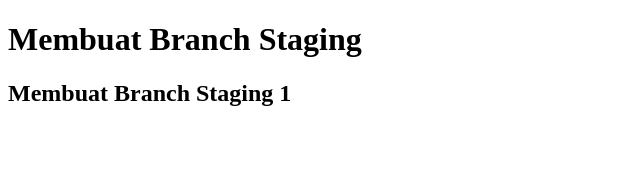
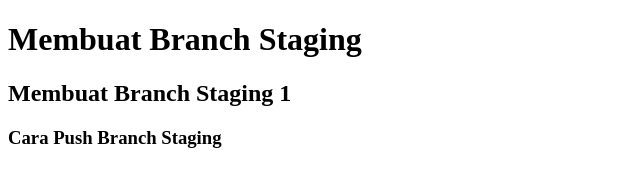
Before and after one commit to Maskhum/belajar-niomic, a plain HTML site: page header.html in a window 1280 px wide. Shown: the whole page, without its empty margins (0-640 px from the left). Drawn offline with Linux system fonts and the light colour scheme.

Commit message:
cara push staging

```diff
--- a/header.html
+++ b/header.html
@@ -7,5 +7,6 @@
   <body>
     <h1>Membuat Branch Staging</h1>
     <h2>Membuat Branch Staging 1</h2>
+    <h3>Cara Push Branch Staging</h3>
   </body>
 </html>
```
